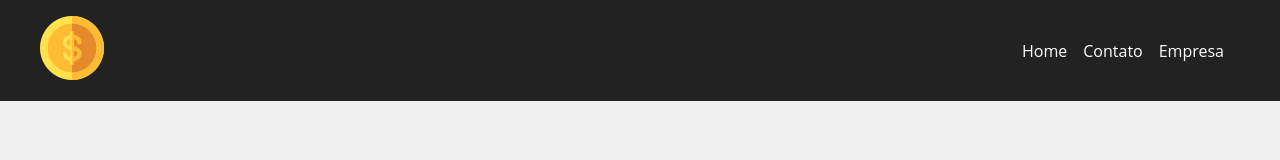
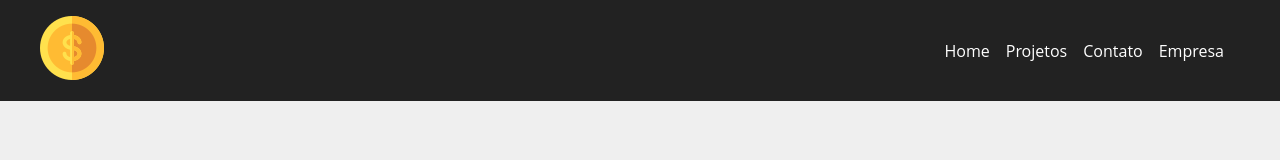
Before and after one commit to pedrojotaa/costs-react, a JavaScript app: page / in a window 1280 px wide. Shown: the top 160 px of the page. Built offline with nearby package versions, Linux system fonts and the light colour scheme; the HTML template or start-up script is replaced by a standard one.

Commit message:
refactor: route to project page

```diff
--- a/src/App.js
+++ b/src/App.js
@@ -1,6 +1,7 @@
 import { BrowserRouter as Router, Routes, Route } from "react-router-dom";
 
 import Home from "./components/pages/Home";
+import Projects from "./components/pages/Projects";
 import Company from "./components/pages/Company";
 import Contact from "./components/pages/Contact";
 import NewProject from "./components/pages/NewProject";
@@ -17,6 +18,7 @@ function App() {
       <Container customClass="min-height">
         <Routes>
           <Route exact path="/" element={<Home />} />
+          <Route exact path="/projects" element={<Projects />} />
           <Route exact path="/contact" element={<Contact />} />
           <Route exact path="/company" element={<Company />} />
           <Route exact path="/newproject" element={<NewProject />} />
--- a/src/components/layout/Navbar.js
+++ b/src/components/layout/Navbar.js
@@ -15,6 +15,9 @@ function Navbar() {
             <Link to="/">Home</Link>
           </li>
           <li className={styles.item}>
+            <Link to="/projects">Projetos</Link>
+          </li>
+          <li className={styles.item}>
             <Link to="/contact">Contato</Link>
           </li>
           <li className={styles.item}>
```
